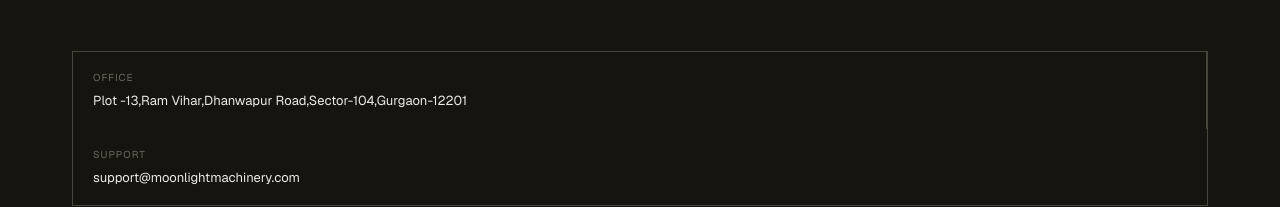
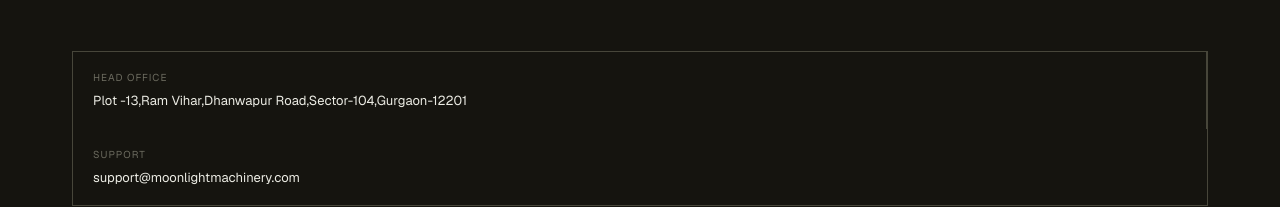
Before and after one commit to hirenrayofficial/moonlight, a Next.js app in the folder moonlightclient/: page / in a window 1280 px wide. Shown: the part 5013-5220 px from the top of the page. Built offline with nearby package versions, Linux system fonts and the light colour scheme; no server answers; a web font is replaced by a local one.

Commit message:
Update Footer.jsx

```diff
--- a/moonlightclient/src/component/home/fixed/Footer.jsx
+++ b/moonlightclient/src/component/home/fixed/Footer.jsx
@@ -94,7 +94,7 @@ export default function Footer() {
       <div className="ft-inner">
         <div className="ft-manifest">
           <div className="ft-manifest-cell">
-            <div className="ft-manifest-label ft-mono">Office</div>
+            <div className="ft-manifest-label ft-mono">Head Office</div>
             <div className="ft-manifest-value">
               Plot -13,Ram Vihar,Dhanwapur Road,Sector-104,Gurgaon-12201
             </div>
```
